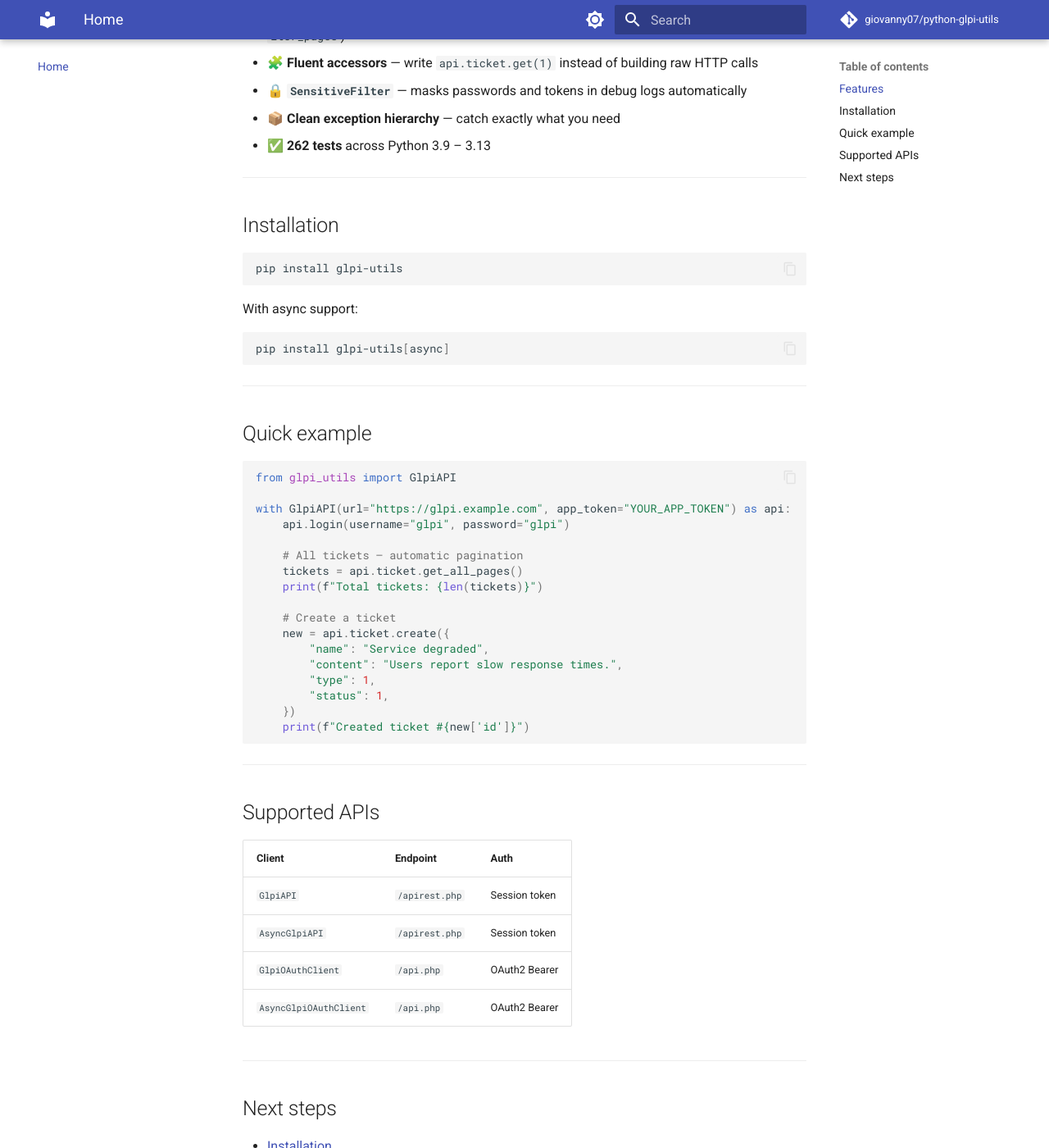
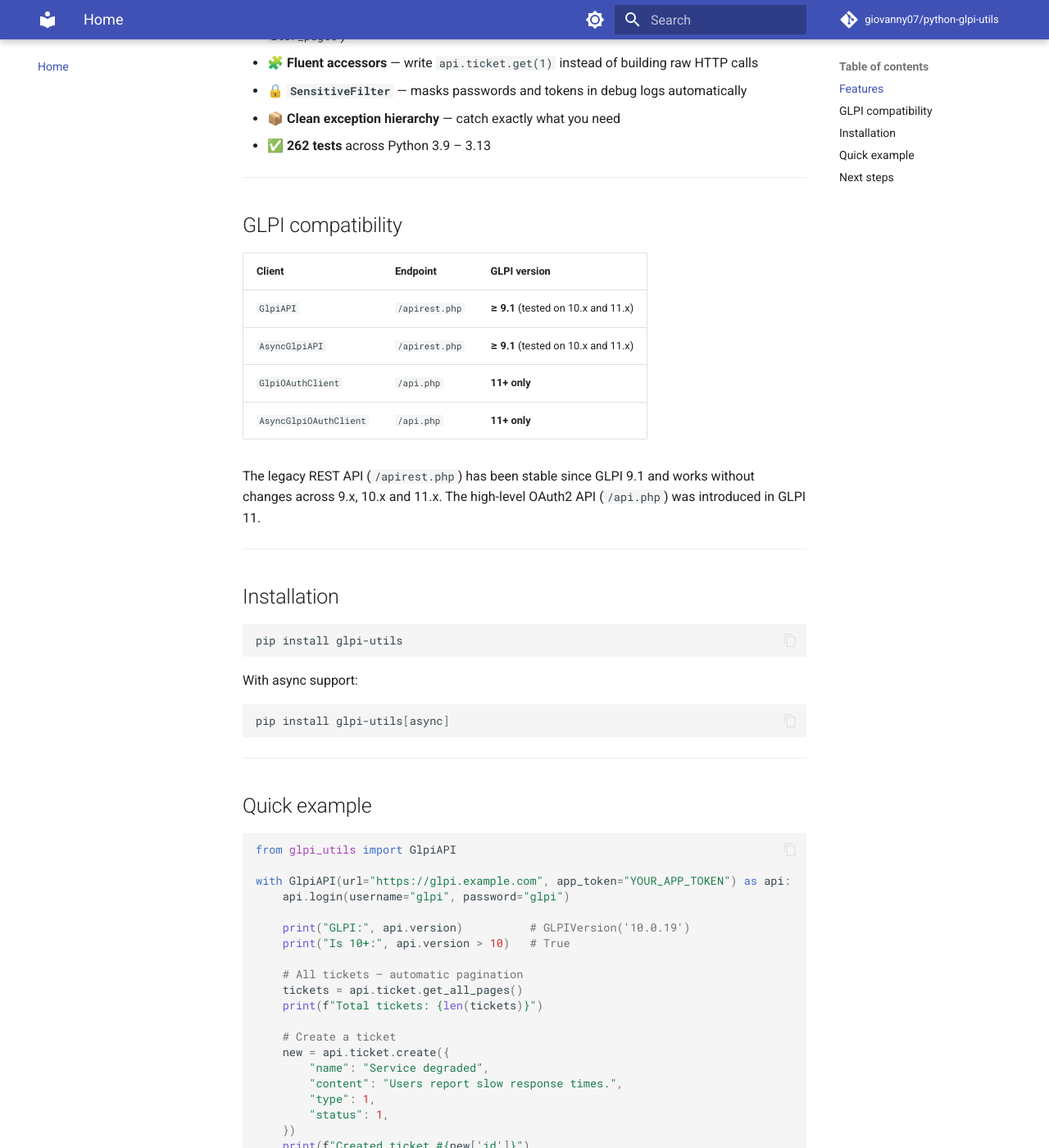
Before and after one commit to giovanny07/python-glpi-utils, an MkDocs documentation site: the page built from docs/index.md, in a window 1280 px wide and 1400 px high, scrolled down 535 px. Shown: the whole window at 82% size. Built offline with MkDocs 1.6.1 and Material for MkDocs 9.7.7, drawn with Linux system fonts in a browser that asks for light colours; comment, search, counter and statistics services are not loaded; the version menu is left out; some of the changed text lies outside the part shown.

Commit message:
docs: clarify GLPI 9.1+ compat for legacy API; OAuth2 is 11+ only

```diff
--- a/docs/index.md
+++ b/docs/index.md
@@ -13,12 +13,26 @@
 
 - 🔄 **Synchronous** client (`GlpiAPI`) powered by `requests`
 - ⚡ **Asynchronous** client (`AsyncGlpiAPI`) powered by `aiohttp`
-- 🔐 **OAuth2** clients (`GlpiOAuthClient` / `AsyncGlpiOAuthClient`) for the GLPI 11 high-level API with automatic token refresh
+- 🔐 **OAuth2** clients (`GlpiOAuthClient` / `AsyncGlpiOAuthClient`) for the GLPI 11+ high-level API with automatic token refresh
 - 📄 **Auto-pagination** — fetch every item across all pages with a single call (`get_all_pages` / `iter_pages`)
 - 🧩 **Fluent accessors** — write `api.ticket.get(1)` instead of building raw HTTP calls
 - 🔒 **`SensitiveFilter`** — masks passwords and tokens in debug logs automatically
 - 📦 **Clean exception hierarchy** — catch exactly what you need
 - ✅ **262 tests** across Python 3.9 – 3.13
+
+---
+
+## GLPI compatibility
+
+| Client | Endpoint | GLPI version |
+|--------|----------|-------------|
+| `GlpiAPI` | `/apirest.php` | **≥ 9.1** (tested on 10.x and 11.x) |
+| `AsyncGlpiAPI` | `/apirest.php` | **≥ 9.1** (tested on 10.x and 11.x) |
+| `GlpiOAuthClient` | `/api.php` | **11+ only** |
+| `AsyncGlpiOAuthClient` | `/api.php` | **11+ only** |
+
+The legacy REST API (`/apirest.php`) has been stable since GLPI 9.1 and works without changes across 9.x, 10.x and 11.x.
+The high-level OAuth2 API (`/api.php`) was introduced in GLPI 11.
 
 ---
 
@@ -44,6 +58,9 @@ from glpi_utils import GlpiAPI
 with GlpiAPI(url="https://glpi.example.com", app_token="YOUR_APP_TOKEN") as api:
     api.login(username="glpi", password="glpi")
 
+    print("GLPI:", api.version)          # GLPIVersion('10.0.19')
+    print("Is 10+:", api.version > 10)   # True
+
     # All tickets — automatic pagination
     tickets = api.ticket.get_all_pages()
     print(f"Total tickets: {len(tickets)}")
@@ -60,17 +77,6 @@ with GlpiAPI(url="https://glpi.example.com", app_token="YOUR_APP_TOKEN") as api:
 
 ---
 
-## Supported APIs
-
-| Client | Endpoint | Auth |
-|--------|----------|------|
-| `GlpiAPI` | `/apirest.php` | Session token |
-| `AsyncGlpiAPI` | `/apirest.php` | Session token |
-| `GlpiOAuthClient` | `/api.php` | OAuth2 Bearer |
-| `AsyncGlpiOAuthClient` | `/api.php` | OAuth2 Bearer |
-
----
-
 ## Next steps
 
 - [Installation](guides/installation.md)
--- a/setup.cfg
+++ b/setup.cfg
@@ -3,7 +3,7 @@ name             = glpi-utils
 version          = 1.3.3
 author           = Giovanny Rodriguez
 author_email     = giovanny@imagunet.com
-description      = Python library for working with the GLPI 11 REST API
+description      = Python library for working with the GLPI REST API (9.1+, 10.x, 11.x)
 long_description = file: README.md
 long_description_content_type = text/markdown
 license_expression = MIT
```
Also changed, not shown: other parts of docs/index.md (+1 -1 lines), CHANGELOG.md (+22 -0 lines), README.md (+18 -17 lines), docs/guides/authentication.md (+2 -2 lines), docs/guides/installation.md (+18 -9 lines), docs/guides/oauth2.md (+3 -0 lines).
